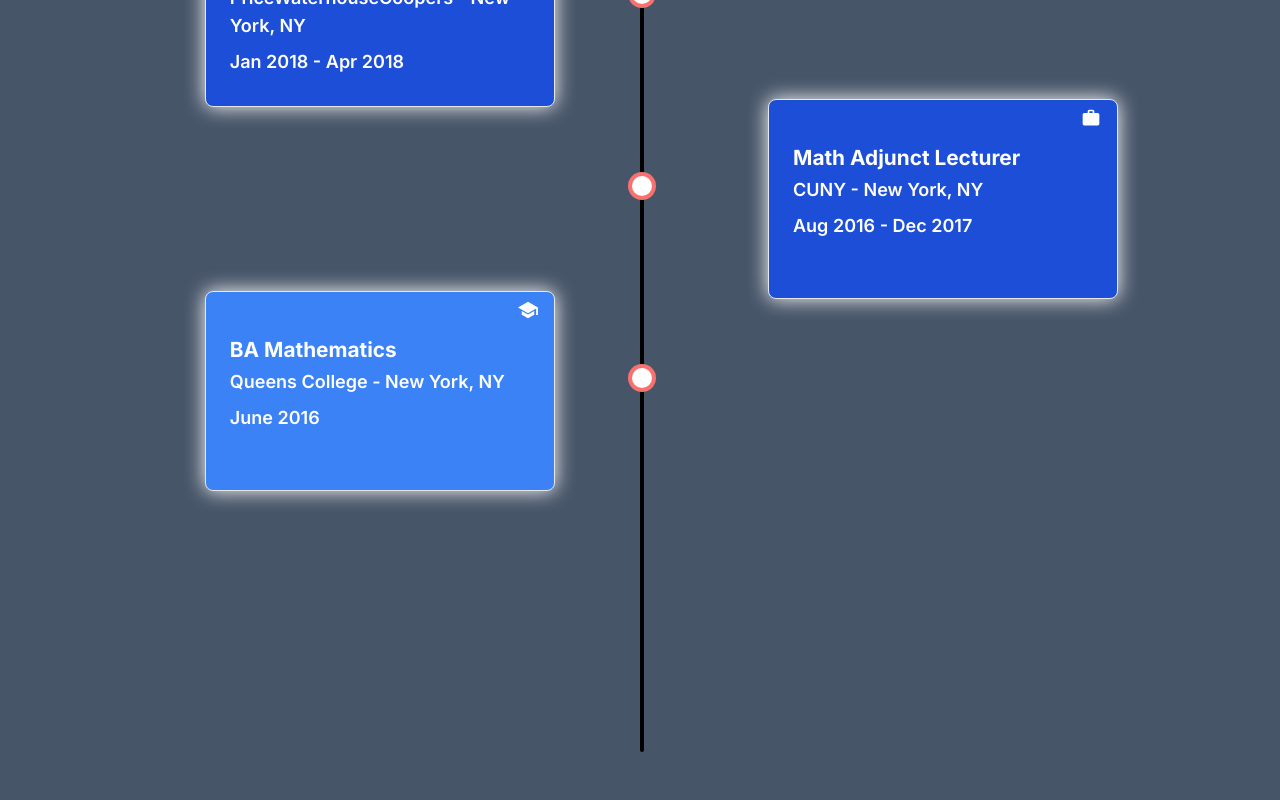
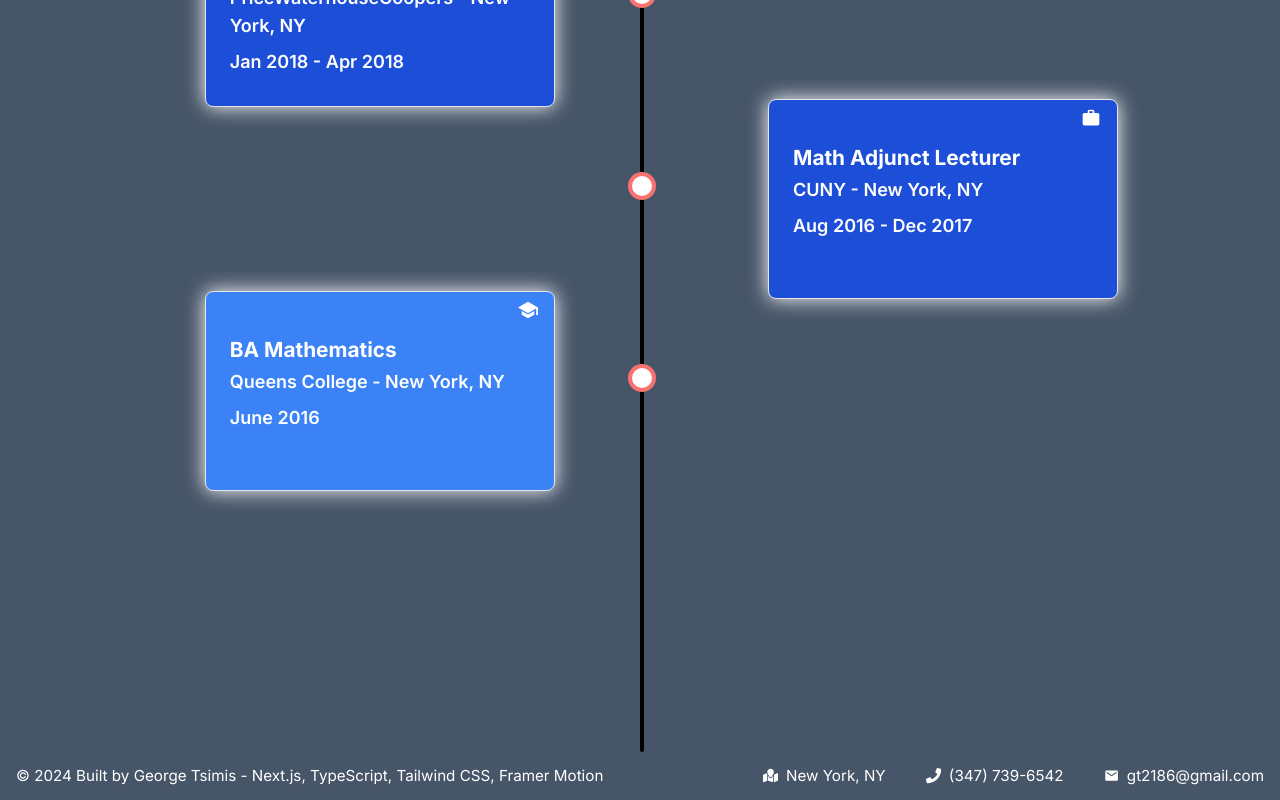
Before and after one commit to GGMU1986/next-portfolio, a Next.js app: page /timeline in a window 1280 px wide. Shown: the part 1168-1968 px from the top of the page. Before the commit the page ends 1920 px from the top, so only its background shows below. Built offline with nearby package versions, Linux system fonts and the light colour scheme.

Commit message:
fix footer issue on timeline page

```diff
--- a/app/components/Footer.tsx
+++ b/app/components/Footer.tsx
@@ -1,6 +1,5 @@
 'use client';
 import React from 'react';
-import { usePathname } from 'next/navigation';
 import { motion } from 'framer-motion';
 
 import { MdEmail } from 'react-icons/md';
@@ -25,11 +24,9 @@
     text: 'New York, NY',
   };
 
-  const path = usePathname();
-
   return (
     <motion.div
-      className={`${ path === '/timeline' ? 'hidden' : '' } w-full h-[3.05rem] md:h-[3.75rem] lg:h-[3rem] text-[.6rem] md:text-[.70rem] lg:px-4 lg:text-[.95rem] bg-transparent flex flex-col justify-center xl:flex-row xl:items-center pl-4 xl:px-15 text-white xl:justify-between`}
+      className='mt-auto w-full h-[3.05rem] md:h-[3.75rem] lg:h-[3rem] text-[.6rem] md:text-[.70rem] lg:px-4 lg:text-[.95rem] bg-transparent flex flex-col justify-center xl:flex-row xl:items-center pl-4 xl:px-15 text-white xl:justify-between'
     >
       <div className=''>
         &copy; {new Date().getFullYear()} Built by George Tsimis <span className='hidden md:inline'>-</span> <br className='md:hidden' />Next.js, TypeScript, Tailwind CSS, Framer Motion
--- a/app/layout.tsx
+++ b/app/layout.tsx
@@ -21,9 +21,7 @@
     <html lang="en" className='bg-slate-600'>
       <body className={`${inter.className} flex flex-col min-h-screen`}>
         <Navbar />
-        <div className='grow'>
-          {children}
-        </div>
+        {children}
         <Footer />
       </body>
     </html>
--- a/app/timeline/page.tsx
+++ b/app/timeline/page.tsx
@@ -14,13 +14,11 @@
 
   // Map this after figuring out tailwind bug
   return (
-    <div className='h-screen w-screen'>
-      <div className='text-[1.5rem] xl:text-[2.5rem] 2xl:text-[3.1rem] relative'>
-        <div className='absolute -top-[1.5rem] sm:top-[5rem] lg:top-[8rem] left-[10%] sm:left-[5%] lg:left-[10%] flex gap-4 z-[9]'>
-          <Headline headline='Experience' />
-          <p className='font-bold text-white'>&amp;</p>
-          <Headline headline='Education' />
-        </div>
+    <div className='relative'>
+      <div className='absolute -top-[1.5rem] sm:top-[5rem] lg:top-[8rem] left-[10%] sm:left-[5%] lg:left-[10%] text-[1.5rem] xl:text-[2.5rem] 2xl:text-[3.1rem] flex gap-4 z-[9]'>
+        <Headline headline='Experience' />
+        <p className='font-bold text-white'>&amp;</p>
+        <Headline headline='Education' />
       </div>
       <div className='relative mt-[5rem] sm:mt-0'>
         <TimelineInfo
```
